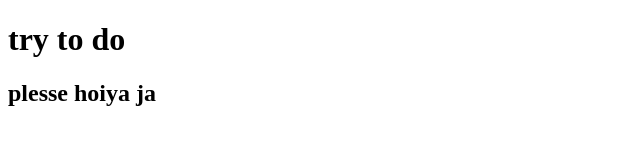
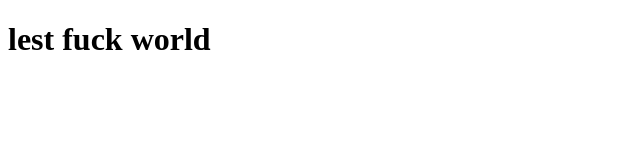
Before and after one commit to lenovoleptop/my-fast-website, a plain HTML site: page solve.html in a window 1280 px wide. Shown: the whole page, without its empty margins (0-640 px from the left). Drawn offline with Linux system fonts and the light colour scheme.

Commit message:
first commit

```diff
--- a/index.html
+++ b/solve.html
@@ -1,14 +1,11 @@
 <!DOCTYPE html>
 <html lang="en">
 <head>
-
 </head>
 <body>
     <h1>
-        try to do
+        lest fuck world
+
     </h1>
-    <h2>
-        plesse hoiya ja
-    </h2>
 </body>
 </html>
```
Also changed, not shown: 1 other file.
